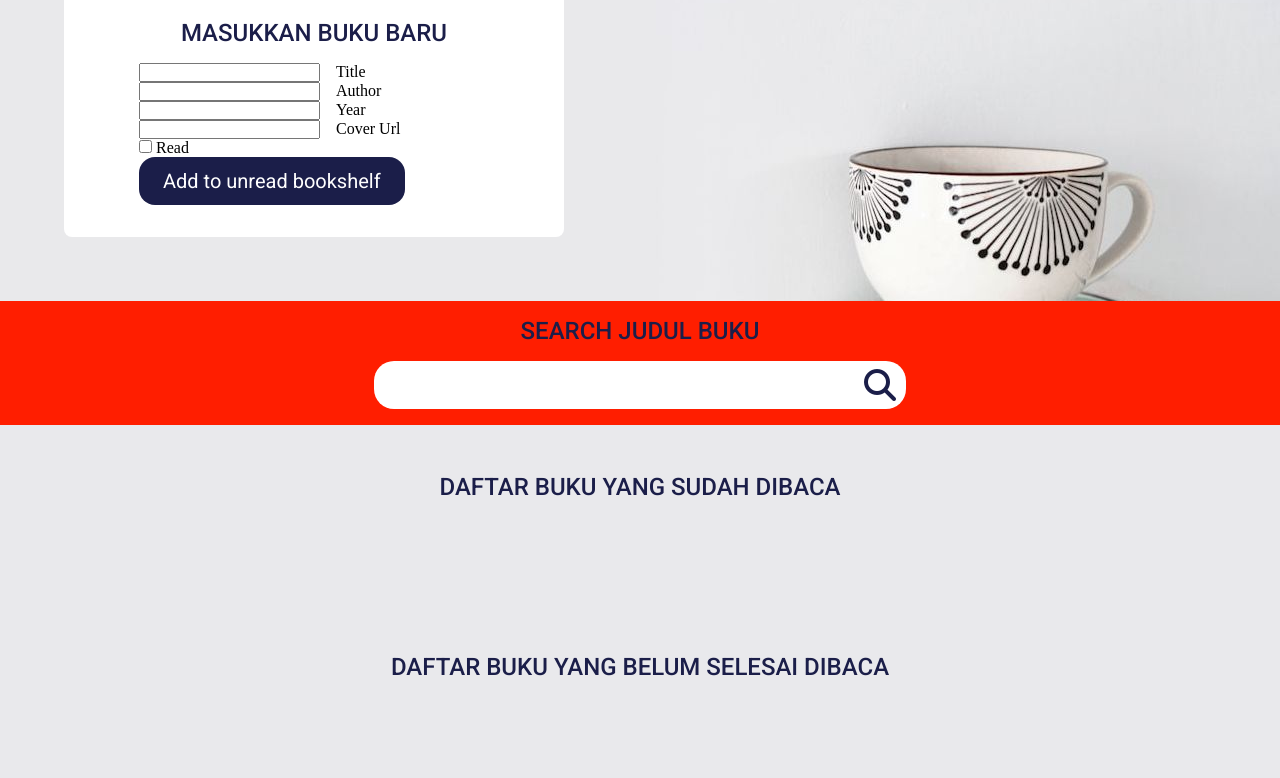
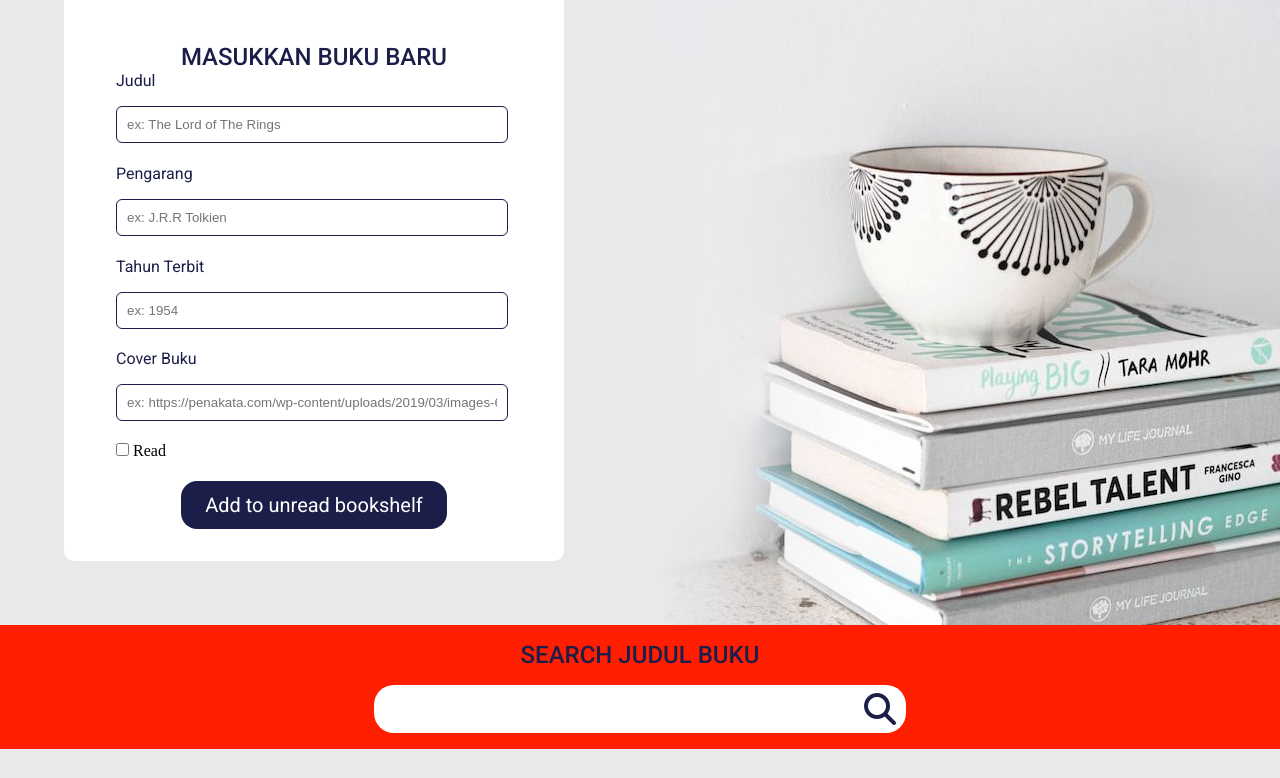
Before and after one commit to mikopuccino/Dicoding-Submission-Bookshelf, a plain HTML site: page index.html in a window 1280 px wide. Shown: the part 77-855 px from the top of the page. Drawn offline with nearby package versions, Linux system fonts and the light colour scheme.

Commit message:
perubahan pada file css dan file index.html

```diff
--- a/css/style.css
+++ b/css/style.css
@@ -89,33 +89,7 @@ header ul li a:hover::after {
 .home {
   background-image: url("../img/book\ cover\ 1.jpg");
 }
-.addBook {
-  background-color: #ffffff;
-  padding: 2rem;
-  border-radius: 8px;
-  min-width: 500px;
-  display: flex;
-  justify-content: center;
-  align-items: center;
-  flex-direction: column;
-  gap: 1rem;
-}
-.addBook h2 {
-  text-transform: uppercase;
-  text-align: center;
-  font-weight: 500;
-  font-family: "Roboto", sans-serif;
-  color: #1b1e49;
-}
-.addBook #inputBook {
-  position: relative;
-  width: 350px;
-}
-.input {
-  display: flex;
-  gap: 1rem;
-}
-/* .addBook,
+.addBook,
 .editBook {
   padding: 2rem;
   min-width: 500px;
@@ -187,7 +161,7 @@ header ul li a:hover::after {
 }
 .input_inline {
   margin-left: 20px;
-} */
+}
 .btnbookSubmit {
   width: fit-content;
   font-family: "Roboto", sans-serif;
--- a/index.html
+++ b/index.html
@@ -33,24 +33,44 @@
         <h2>Masukkan Buku Baru</h2>
         <form id="inputBook">
           <div class="input">
-            <input type="text" required />
-            <span>Title</span>
-            <i></i>
+            <label for="bookTitle">Judul</label>
+            <input
+              name="bookTitle"
+              id="bookTitle"
+              type="text"
+              required
+              placeholder="ex: The Lord of The Rings"
+            />
           </div>
           <div class="input">
-            <input type="text" required />
-            <span>Author</span>
-            <i></i>
+            <label for="bookAuthor">Pengarang</label>
+            <input
+              name="bookAuthor"
+              id="bookAuthor"
+              type="text"
+              required
+              placeholder="ex: J.R.R Tolkien"
+            />
           </div>
           <div class="input">
-            <input type="text" required />
-            <span>Year</span>
-            <i></i>
+            <label for="bookYear">Tahun Terbit</label>
+            <input
+              name="bookYear"
+              id="bookYear"
+              type="number"
+              required
+              placeholder="ex: 1954"
+            />
           </div>
           <div class="input">
-            <input type="text" required />
-            <span>Cover Url</span>
-            <i></i>
+            <label for="bookImage">Cover Buku</label>
+            <input
+              name="bookImage"
+              id="bookImage"
+              type="text"
+              required
+              placeholder="ex: https://penakata.com/wp-content/uploads/2019/03/images-6-2.jpg"
+            />
           </div>
           <div class="input_inline">
             <input name="bookIsComplete" id="bookIsComplete" type="checkbox" />
```
